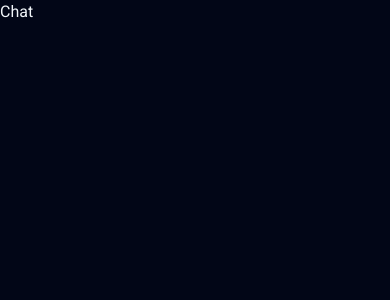
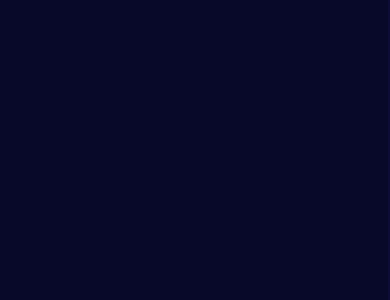
Before and after one commit to Iganza-roy/LinkUp, a React (Vite) app: page /chat in a window 390 px wide. Shown: the top 300 px of the page. Built offline with nearby package versions, Linux system fonts and the light colour scheme.

Commit message:
feat: implement layout for Chat component with Contacts, Chat, and EmptyChat containers

```diff
--- a/src/pages/chat/components/contacts-continer/index.jsx
+++ b/src/pages/chat/components/contacts-continer/index.jsx
@@ -1,7 +1,7 @@
-import React from 'react';
-
 const ContactsContainer = () => {
-  return <div></div>;
+  return (
+    <div className='relative md:w-[35vw] lg:w-[30vw] xl:w-[20vw] bg-[#0D0C36]/58 border-r-2 border-[#0D0C36] w-full'></div>
+  );
 };
 
 export default ContactsContainer;
--- a/src/pages/chat/components/empty-chat-container/index.jsx
+++ b/src/pages/chat/components/empty-chat-container/index.jsx
@@ -1,7 +1,9 @@
-import React from 'react';
+const EmptyChatContainer = () => {
+  return (
+    <div className='flex-1 md:bg-[#08072C] md:flex flex-col justify-center items-center hidden duration-1000 transition-all'>
 
-const EmptyChatContainer = () => {
-  return <div></div>;
+    </div>
+  );
 };
 
 export default EmptyChatContainer;
--- a/src/pages/chat/index.jsx
+++ b/src/pages/chat/index.jsx
@@ -1,7 +1,15 @@
-import React from 'react';
+import ContactsContainer from './components/contacts-continer';
+import ChatContainer from './components/chat-container';
+import EmptyChatContainer from './components/empty-chat-container';
 
 const Chat = () => {
-  return <div>Chat</div>;
+  return (
+    <div className='text-white h-[100vh] flex overflow-hidden'>
+      <ContactsContainer />
+      <ChatContainer />
+      <EmptyChatContainer />
+    </div>
+  );
 };
 
 export default Chat;
```
